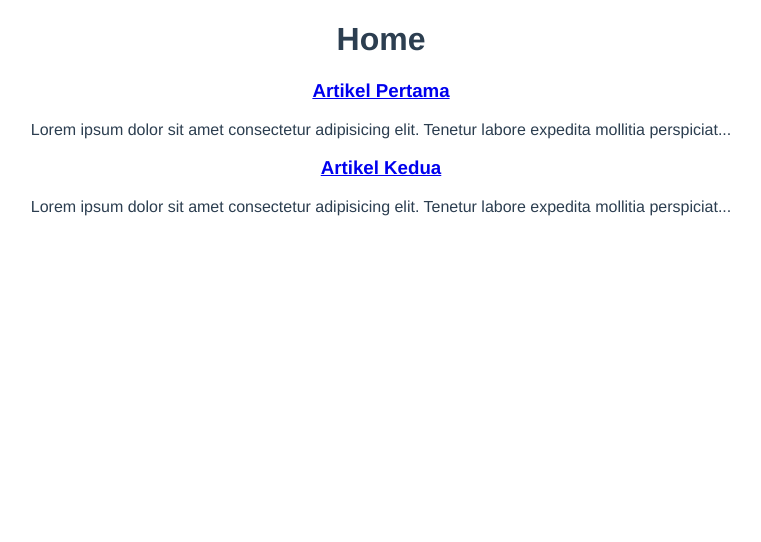
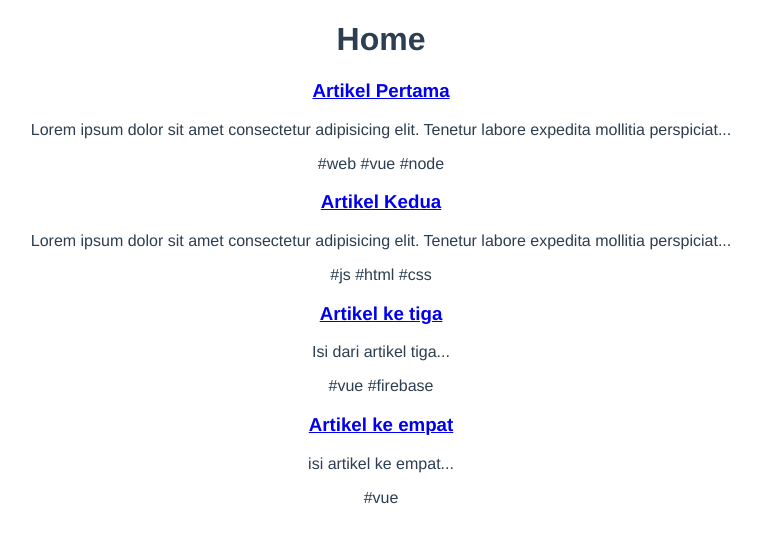
Before and after one commit to lunadiotic/vue-firebase, a Vue app: page / in a window 1280 px wide. Shown: the top 542 px of the page, without its empty margins (259-1020 px from the left). Built offline with nearby package versions, Linux system fonts and the light colour scheme; data requests are answered from the project's data file.

Commit message:
make handle submit function for create post

```diff
--- a/data/db.json
+++ b/data/db.json
@@ -19,6 +19,23 @@
         "html",
         "css"
       ]
+    },
+    {
+      "title": "Artikel ke tiga",
+      "body": "Isi dari artikel tiga",
+      "tags": [
+        "vue",
+        "firebase"
+      ],
+      "id": 3
+    },
+    {
+      "title": "Artikel ke empat",
+      "body": "isi artikel ke empat",
+      "tags": [
+        "vue"
+      ],
+      "id": 4
     }
   ]
 }
--- a/src/components/PostSingle.vue
+++ b/src/components/PostSingle.vue
@@ -4,6 +4,9 @@
         <h3>{{ post.title }}</h3>
       </router-link>
       <p>{{ snippet }}</p>
+      <span v-for="tag in post.tags" :key="tag">
+        #{{ tag }}
+      </span>
   </div>
 </template>
 
--- a/src/views/posts/Create.vue
+++ b/src/views/posts/Create.vue
@@ -1,6 +1,6 @@
 <template>
   <div>
-    <form>
+    <form @submit.prevent="handleSubmit">
       <div>
         <label for="">Title</label>
         <input type="text" v-model="title" />
@@ -25,8 +25,11 @@
 
 <script>
 import { ref } from "@vue/reactivity";
+import { useRouter } from 'vue-router'
+
 export default {
   setup() {
+    const router = useRouter()
     const title = ref("");
     const body = ref("");
     const tag = ref("");
@@ -41,7 +44,25 @@ export default {
         tag.value = ''
     }
 
-    return { title, body, tag, tags, handleKeydown };
+    const handleSubmit = async () => {
+        const post = {
+            title: title.value,
+            body: body.value,
+            tags: tags.value
+        }
+
+        await fetch('http://localhost:3000/posts/', {
+            method: 'POST',
+            headers: { 'Content-Type': 'application/json' },
+            body: JSON.stringify(post)
+        })
+
+        router.push({
+            name: 'Home'
+        })
+    }
+
+    return { title, body, tag, tags, handleKeydown, handleSubmit };
   },
 };
 </script>
--- a/src/views/posts/Show.vue
+++ b/src/views/posts/Show.vue
@@ -3,6 +3,9 @@
   <div v-if="post">
       <h3>{{ post.title }}</h3>
       <p>{{ post.body }}</p>
+      <span v-for="tag in post.tags" :key="tag">
+        #{{ tag }}
+      </span>
   </div>
   <div v-else>
       <Loading />
```
Lines whose indentation alone changed are shown as unchanged.
